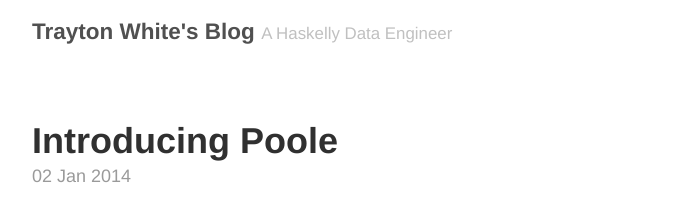
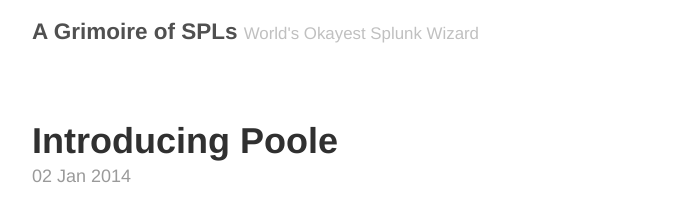
Before and after one commit to traytonwhite/traytonwhite.github.io, a Jekyll site: the page built from index.html, in a window 1280 px wide. Shown: the top 212 px of the page, without its empty margins (293-985 px from the left). Built offline with Jekyll 4.4.1, drawn with Linux system fonts in a browser that asks for light colours; the list of posts is cut into pages by our own code.

Commit message:
Update title stuff to be a bit different

```diff
--- a/_config.yml
+++ b/_config.yml
@@ -3,8 +3,8 @@
 permalink:           pretty
 
 # Setup
-title:               Trayton White's Blog
-tagline:             A Haskelly Data Engineer
+title:               A Grimoire of SPLs
+tagline:             World's Okayest Splunk Wizard
 url:                 blog.traytonwhite.com
 paginate:            1
 baseurl:             ""
@@ -20,7 +20,7 @@ sass:
 author:
   name:              Trayton White
   url:               https://twitter.com/traytonwhite
-  email:             tbw@traytonwhite.com
+  email:             traytonwhite@gmail.com
 
 # Custom vars
 version:             2.0.0
```
